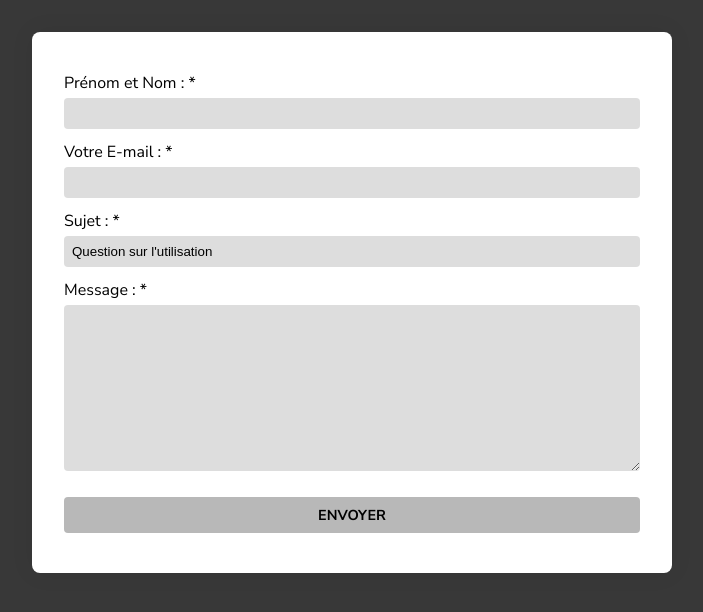
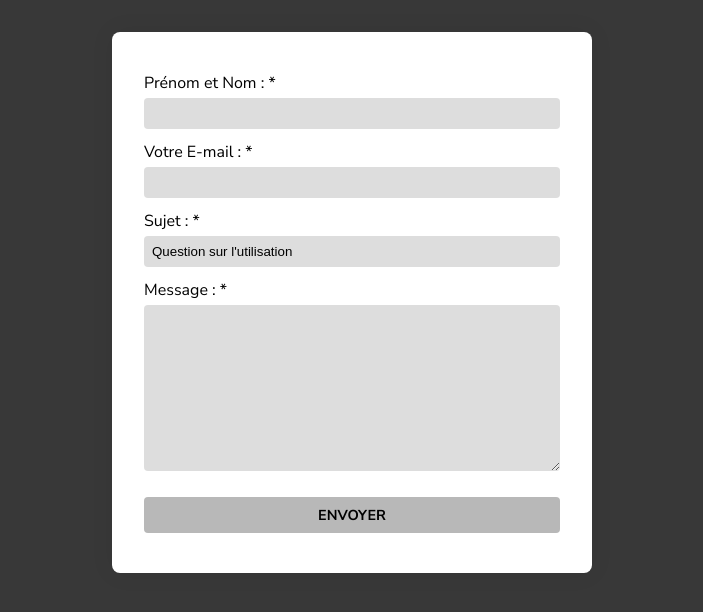
Before and after one commit to Fortunae-Via/Testarisq, a PHP site: page /PoserQuestion.php in a window 1280 px wide. Shown: the part 140-752 px from the top of the page, without its empty margins (288-991 px from the left). Run offline with PHP 8.4, Linux system fonts and the light colour scheme.

Commit message:
Update formulaire.css

```diff
--- a/style/formulaire.css
+++ b/style/formulaire.css
@@ -21,7 +21,7 @@ section{
     flex-direction: column;
 }
 .container{
-    width: 50%;
+    width: 30rem;
     padding: 2rem;
     box-shadow: 0 0 1.5rem #00000010;
     background-color: white;
```
